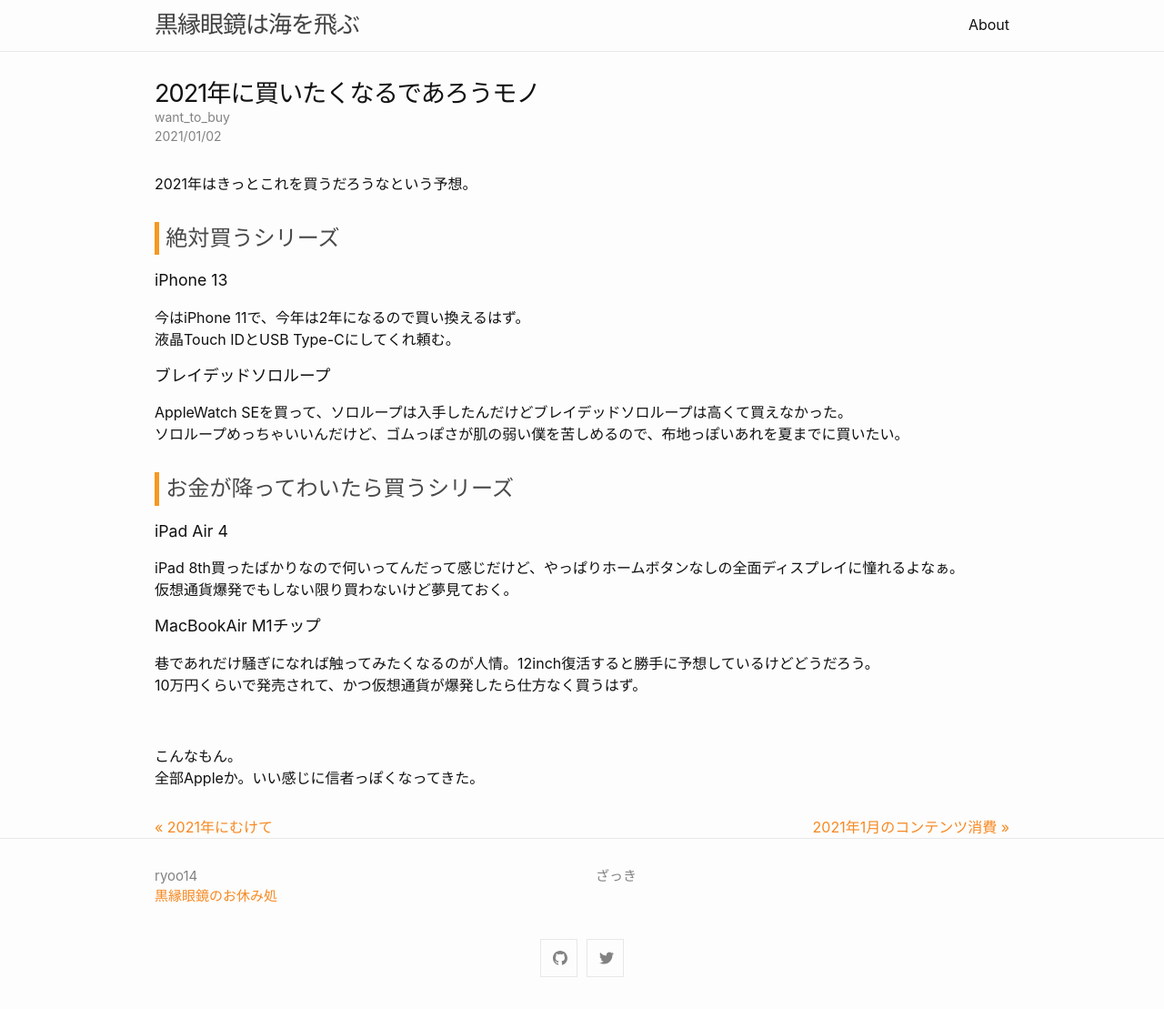
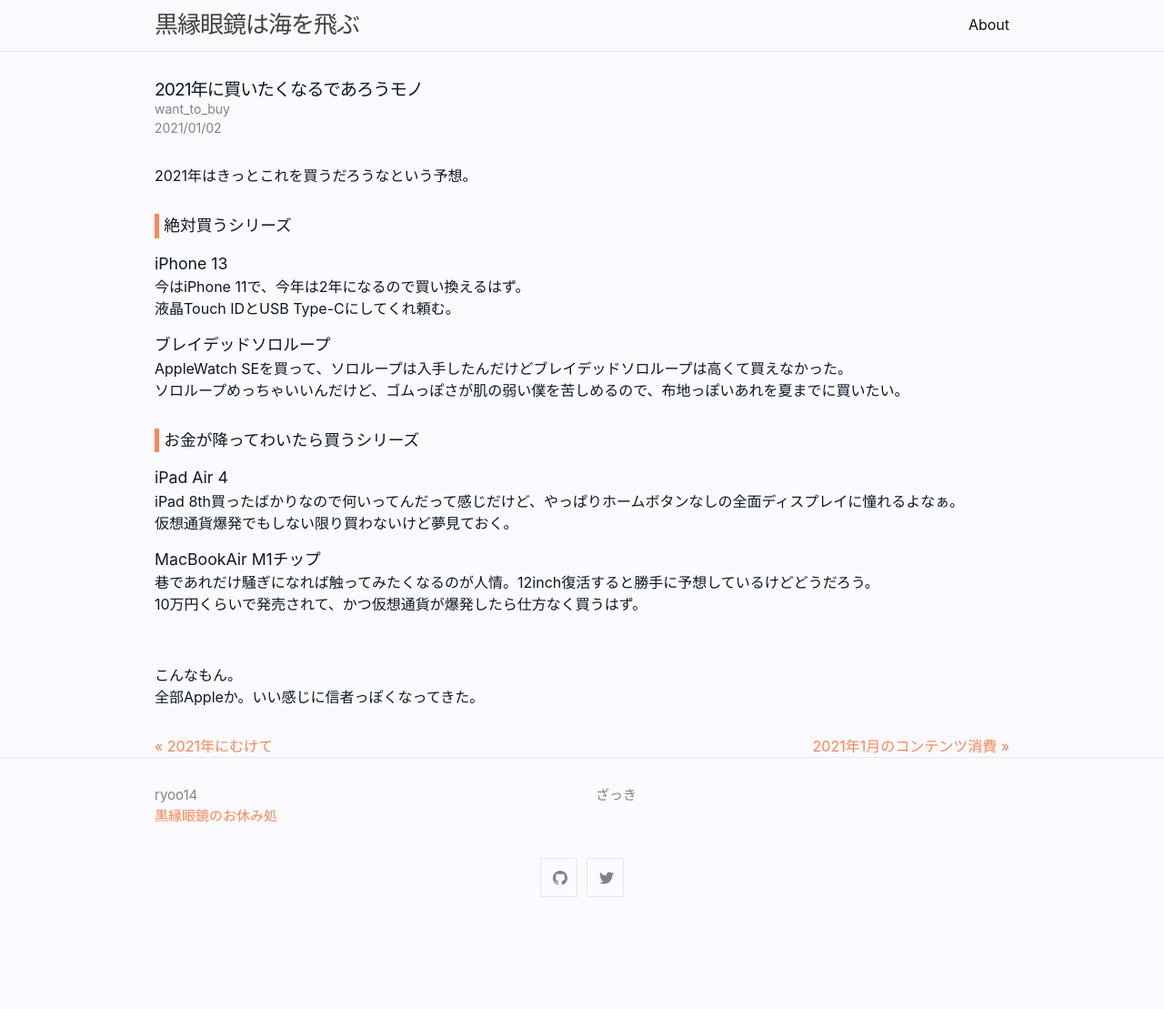
Before and after one commit to ryoo14/blog_ryoo_cc, a Jekyll site: the page built from _posts/2021-01-02-want_to_buy.md, in a window 1280 px wide. Shown: the whole page at 91% size. Built offline with Jekyll 4.4.1, drawn with Linux system fonts in a browser that asks for light colours; after the commit the page ends 1021 px from its top, so only the background shows below that.

Commit message:
change size and color (#51)

```diff
--- a/_includes/post-info.html
+++ b/_includes/post-info.html
@@ -4,7 +4,7 @@
 
 <!-- This loops through the paginated posts -->
 {% for post in paginator.posts %}
-<h1><a href="{{ post.url }}">{{ post.title }}</a></h1>
+<h3><a href="{{ post.url }}">{{ post.title }}</a></h3>
 <div class="author">
   <ul>
     <li>
--- a/_layouts/post.html
+++ b/_layouts/post.html
@@ -4,7 +4,7 @@ layout: default
 <article class="post h-entry" itemscope itemtype="http://schema.org/BlogPosting">
 
   <header class="post-header">
-    <h1 class="post-title p-name" itemprop="name headline">{{ page.title | escape }}</h1>
+    <h3 class="post-title p-name" itemprop="name headline">{{ page.title | escape }}</h3>
     <ul class="post-meta">
       <li>
       {% for cat in page.categories %}
--- a/_sass/minima/custom-styles.scss
+++ b/_sass/minima/custom-styles.scss
@@ -4,15 +4,25 @@
   max-width: calc(1000px - (30px * 2))
 }
 
+body {
+  background-color: #FBFBFF;
+  color: #0D1821;
+}
+
 h1{
   font-size: 1.7em;
   margin-bottom: 0px;
+  color: #0D1821;/*文字色*/
 }
 h2 {
   margin-top: 10px;
   padding: 0em 0.3em;/*上下 左右の余白*/
-  color: #494949;/*文字色*/
-  border-left: solid 5px #f79821;/*左線*/
+  color: #0D1821;/*文字色*/
+  border-left: solid 5px #FF8552;/*左線*/
+}
+
+h3 {
+  margin-bottom: 0px;
 }
 
 .page-content {
@@ -20,18 +30,18 @@ h2 {
 }
 
 .post-title {
-  font-size: 1.7rem;
+  font-size: 1.205rem;
 }
 
 a {
-  color: #f78921;
+  color: #FF8552;
 }
 a:visited {
-  color: #f78921;
+  color: #FF8552;
 }
 
 .post-content h1, .post-content h2 {
-  font-size: 1.505rem;
+  font-size: 1.105rem;
   margin-top: 30px;
 }
 .post-content h3 {
```
